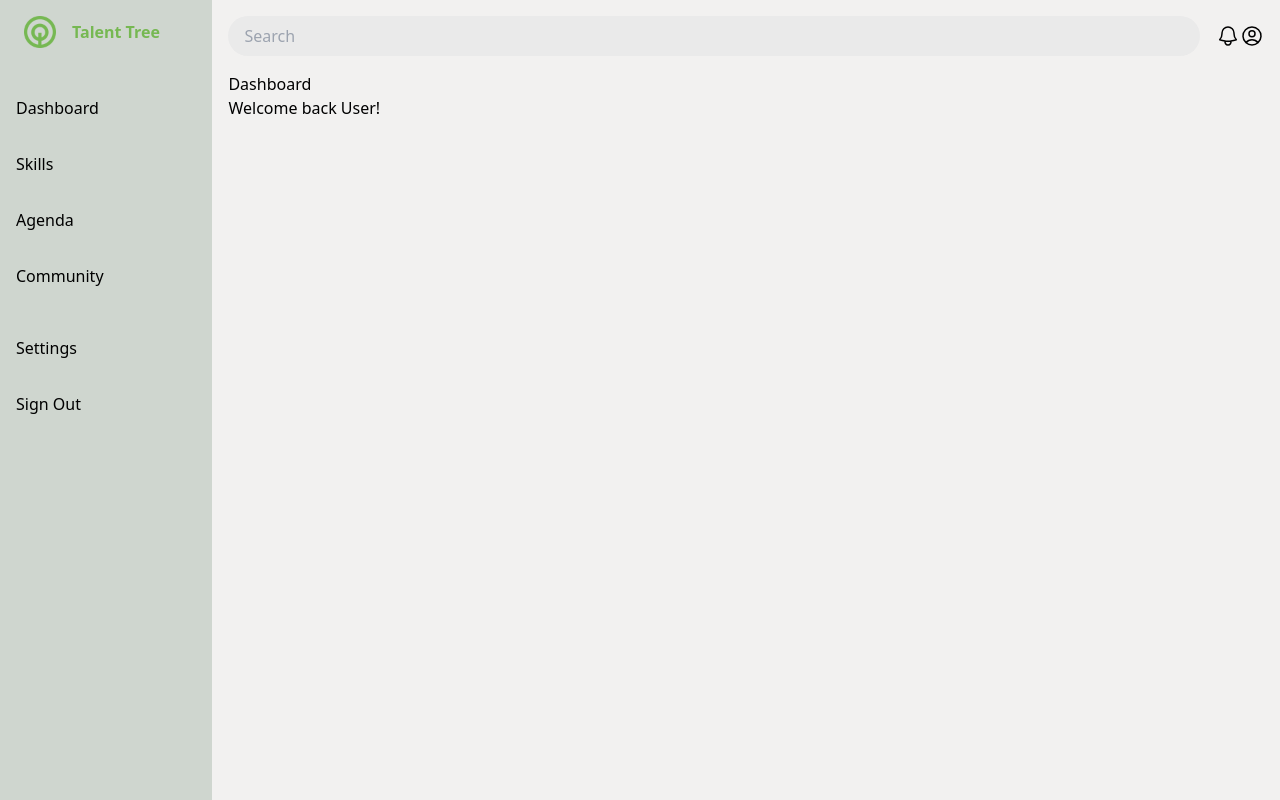
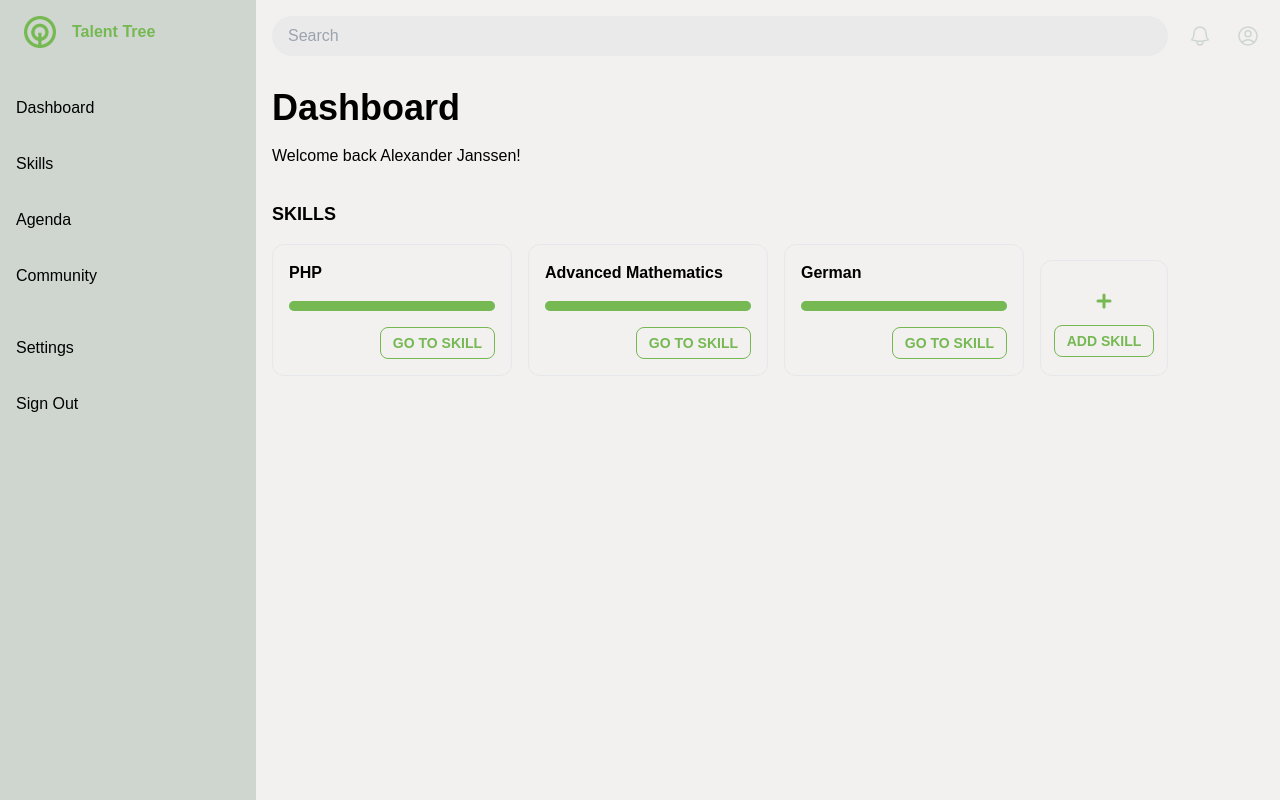
Before and after one commit to nymph44/tallonttree, a Next.js app: page /Dashboard in a window 1280 px wide. Built offline with nearby package versions, Linux system fonts and the light colour scheme.

Commit message:
added skills

```diff
--- a/components/global/Sidebar.js
+++ b/components/global/Sidebar.js
@@ -4,7 +4,7 @@ import { sidebar } from '../../data/config';
 
 const Sidebar = () => {
   return (
-    <aside className="relative h-screen max-h-screen w-64 bg-base-300">
+    <aside className="relative w-1/5 h-screen max-h-screen  bg-base-300">
       <div className="py-4 px-6 flex items-center space-x-4">
         <img src={sidebar.logo} alt="Logo" className="w-8" />
         <h1 className="font-bold text-primary">{sidebar.title}</h1>
@@ -12,8 +12,8 @@ const Sidebar = () => {
       <nav className="py-4">
         <ul className="font-medium text-white">
             {sidebar.links.map((link) => (
-                <li className="py-2">
-                    <Link href={`${link}`} className="sidebar-item-a">{link}</Link>
+                <li className="py-2 ">
+                    <Link href={`${link}`} key={link} className="sidebar-item-a">{link}</Link>
                 </li>
             ))}
         </ul>
--- a/components/global/Topbar.js
+++ b/components/global/Topbar.js
@@ -13,11 +13,11 @@ function Topbar() {
           className="px-4 py-2 rounded-full bg-base-200 text-base-content focus:outline-primary-focus focus:ring-2 w-full mr-4"
         />
       </div>
-      <div className="flex flex-end items-center">
-        <svg xmlns="http://www.w3.org/2000/svg" fill="none" viewBox="0 0 24 24" strokeWidth={1.5} stroke="currentColor" className="w-6 h-6">
+      <div className="flex flex-end items-center space-x-4 w-20">
+        <svg className="w-8 h-8 hover:bg-primary rounded-full p-1  transition-colors duration-300 stroke-base-300 hover:fill-primary hover:stroke-white" xmlns="http://www.w3.org/2000/svg" fill="none" viewBox="0 0 24 24" strokeWidth={1.5}  >
             <path strokeLinecap="round" strokeLinejoin="round" d="M14.857 17.082a23.848 23.848 0 005.454-1.31A8.967 8.967 0 0118 9.75v-.7V9A6 6 0 006 9v.75a8.967 8.967 0 01-2.312 6.022c1.733.64 3.56 1.085 5.455 1.31m5.714 0a24.255 24.255 0 01-5.714 0m5.714 0a3 3 0 11-5.714 0" />
         </svg>
-        <svg xmlns="http://www.w3.org/2000/svg" fill="none" viewBox="0 0 24 24" strokeWidth={1.5} stroke="currentColor" className="w-6 h-6">
+        <svg className="w-8 h-8 hover:bg-primary rounded-full p-1  transition-colors duration-300 stroke-base-300 hover:fill-primary hover:stroke-white" xmlns="http://www.w3.org/2000/svg" fill="none" viewBox="0 0 24 24" strokeWidth={1.5} stroke="currentColor" >
             <path strokeLinecap="round" strokeLinejoin="round" d="M17.982 18.725A7.488 7.488 0 0012 15.75a7.488 7.488 0 00-5.982 2.975m11.963 0a9 9 0 10-11.963 0m11.963 0A8.966 8.966 0 0112 21a8.966 8.966 0 01-5.982-2.275M15 9.75a3 3 0 11-6 0 3 3 0 016 0z" />
         </svg>
       </div>
--- /dev/null
+++ b/components/ui/Header.js
@@ -0,0 +1,13 @@
+import React from 'react'
+
+function Header({title, user}) {
+
+  return (
+    <div className="py-4">
+        <h1 className="font-bold text-4xl mb-4">{title}</h1>
+        <p className="text-md">Welcome back {user}!</p>
+    </div>
+  )
+}
+
+export default Header
--- /dev/null
+++ b/components/ui/cards/skills/RowSkillCards.js
@@ -0,0 +1,40 @@
+import React from 'react'
+import { skills } from '../../../../data/config'
+function RowSkillCards() {
+  return (
+    <div className="py-4">
+        <h1 className="text-lg font-bold uppercase">Skills</h1>
+        <div className="py-4 flex flex-grow space-x-4">
+
+
+          {skills.title.map((skill, index) => (
+
+          <div className="w-60 border rounded-xl p-4">
+          <h1 className="font-bold mb-4">{skills.title[index]}</h1>
+          <div className="w-full bg-accent rounded-full h-2.5 mb-4">
+              <div className={`bg-primary h-2.5 rounded-full  ${skills.percentage[index]}`}></div>
+          </div>
+          <div className="w-full flex justify-end">
+          <button className="btn btn-sm btn-outline btn-primary">GO TO SKILL</button>
+          </div>
+          </div>
+          ))}
+
+<div className="w-32 border rounded-xl flex flex-col mt-4 pt-4 bottom-0 p-4">
+  <div className="flex justify-center ">
+      <svg className="w-12 h-12 text-primary" xmlns="http://www.w3.org/2000svg" fill="none" viewBox="0 0 24 24" strokeWidth={1.5} stroke="currentColor" >
+      <path strokeLinecap="round" strokeLinejoin="round" d="M12 9v6m3-3H9m120a9 9 0 11-18 0 9 9 0 0118 0z" />
+      </svg>
+  </div>
+
+          <div className="w-full flex justify-center">
+          <button className="btn btn-sm btn-outline btn-primary">Add skill</button>
+          </div>
+          </div>
+        </div>
+
+    </div>
+  )
+}
+
+export default RowSkillCards
--- /dev/null
+++ b/components/ui/cards/skills/WrapSkillCards.js
@@ -0,0 +1,29 @@
+import React from 'react'
+import { skills, skillsAll } from '../../../../data/config'
+function WrapSkillCards() {
+  return (
+    <div className="py-4">
+    <h1 className="text-lg font-bold uppercase">Skills</h1>
+    <div className="py-4 flex flex-wrap gap-4">
+
+
+      {skillsAll.title.map((skill, index) => (
+      <div className="w-1/4 border rounded-xl p-4">
+        <h1 className="font-bold mb-4">{skillsAll.title[index]}</h1>
+        <div className="w-full bg-accent rounded-full h-2.5 mb-4">
+            <div className={`bg-primary h-2.5 rounded-full  ${skillsAll.percentage[index]}`}></div>
+        </div>
+        <div className="w-full flex justify-end">
+        <button className="btn btn-sm btn-outline btn-primary">GO TO SKILL</button>
+        </div>
+      </div>
+
+
+      ))}
+      </div>
+    </div>
+
+  )
+}
+
+export default WrapSkillCards
--- a/data/config.js
+++ b/data/config.js
@@ -8,6 +8,10 @@ export const meta = {
     title: 'Alexander Janssen - Web Developer and UI/UX Designer',
 };
 
+export const user = {
+    name: "Alexander Janssen",
+};
+
 export const sidebar = {
     logo: "logo/android-chrome-192x192.png",
     title: "Talent Tree",
@@ -15,3 +19,13 @@ export const sidebar = {
     settings: "Settings",
     signout: "Sign Out",
 };
+
+export const skills = {
+    title: ["PHP", "Advanced Mathematics", "German"],
+    percentage: ["w-1/3", "w-1/2", 'w-40']
+}
+
+export const skillsAll = {
+    title: ["PHP", "Advanced Mathematics", "German","Dutch", "Surfing", "UX design","Writing", "Drawing", "Engine building"],
+    percentage: ["w-1/3", "w-1/2", 'w-40',"w-40", "w-12", 'w-20',"w-60", "w-full", 'w-full']
+}
--- a/pages/Dashboard/index.js
+++ b/pages/Dashboard/index.js
@@ -1,10 +1,14 @@
 import React from 'react'
+import Header from '../../components/ui/Header'
 
+import { user } from '../../data/config'
+import RowSkillCards from '../../components/ui/cards/skills/RowSkillCards'
 function Dashboard() {
   return (
     <div>
-      <h1>Dashboard</h1>
-      <p>Welcome back User!</p>
+      <Header title="Dashboard" user={user.name}/>
+      <RowSkillCards />
+
     </div>
   )
 }
--- a/pages/Skills/index.js
+++ b/pages/Skills/index.js
@@ -1,8 +1,13 @@
 import React from 'react'
-
+import WrapSkillCards from '../../components/ui/cards/skills/WrapSkillCards'
+import Header from '../../components/ui/Header'
+import { user } from '../../data/config'
 function index() {
   return (
-    <div>Skills</div>
+    <>
+    <Header title={'Skills'} user={user.name}/>
+    <WrapSkillCards />
+    </>
   )
 }
 
--- a/pages/_app.js
+++ b/pages/_app.js
@@ -5,11 +5,11 @@ function App({ Component, pageProps }) {
   return(
   <>
   <div className="flex">
+    <Sidebar />
+    <div className="p-4 w-4/5 bg-base-100 ">
+      <Topbar />
 
-    <Sidebar />
-    <div className="p-4 w-full">
-      <Topbar />
-    <Component {...pageProps} />
+      <Component {...pageProps} />
     </div>
   </div>
   </>
--- a/pages/index.js
+++ b/pages/index.js
@@ -17,6 +17,11 @@ export default function index() {
         <meta name={meta.name} content={meta.content} />
         <meta name={meta.viewport} content={meta.viewportContent} />
         <link rel="icon" href={meta.favicon} />
+
+        <link rel="preconnect" href="https://fonts.googleapis.com" />
+        <link rel="preconnect" href="https://fonts.gstatic.com" crossorigin />
+        <link href="https://fonts.googleapis.com/css2?family=Raleway:ital,wght@0,100;0,200;0,300;0,400;0,500;0,600;0,700;0,800;0,900;1,100;1,200;1,300;1,400;1,500;1,600;1,700;1,800;1,900&display=swap" rel="stylesheet"/>
+
       </Head>
       <div className="flex">
 
--- a/styles/globals.css
+++ b/styles/globals.css
@@ -2,8 +2,13 @@
 @tailwind components;
 @tailwind utilities;
 
+@layer base {
+  body {
+    font-family: 'Raleway', sans-serif;
+  }
+}
 .sidebar-item-a{
-  @apply block px-4 py-2 font-normal text-base-content hover:bg-base-300 hover:text-secondary;
+  @apply block px-4 py-2 font-normal text-base-content  hover:bg-base-100 transition duration-200 hover:text-secondary;
 }
 
 .content{
--- a/tailwind.config.js
+++ b/tailwind.config.js
@@ -13,6 +13,10 @@ module.exports = {
           "base-200": "#EAEAEA",
           "base-300": "#CFD6CF",
           "base-content": "#000000",
+
+        },
+        fontFamily:{
+          'Raleway': ['raleway', 'sans-serif']
         },
       },
     ],
```
